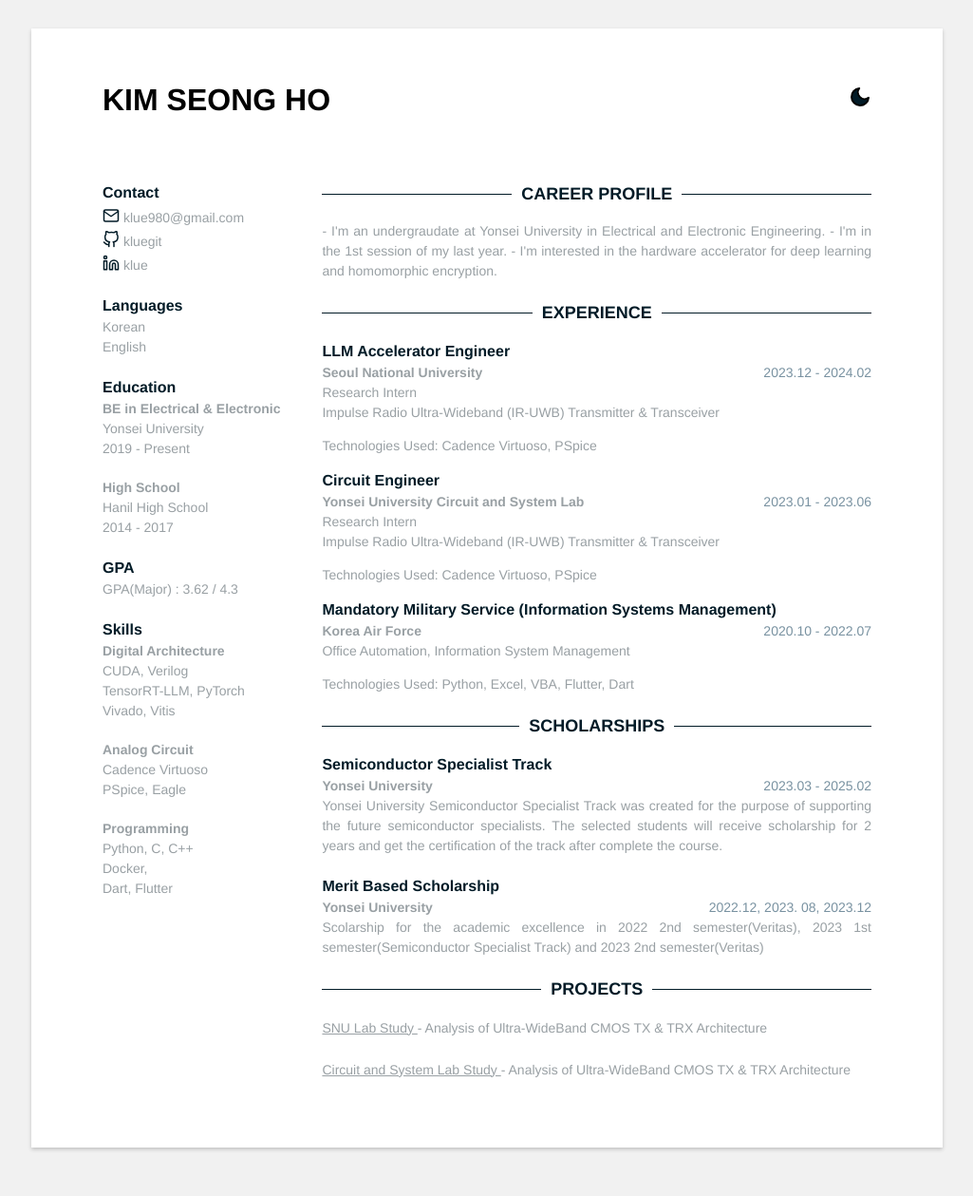
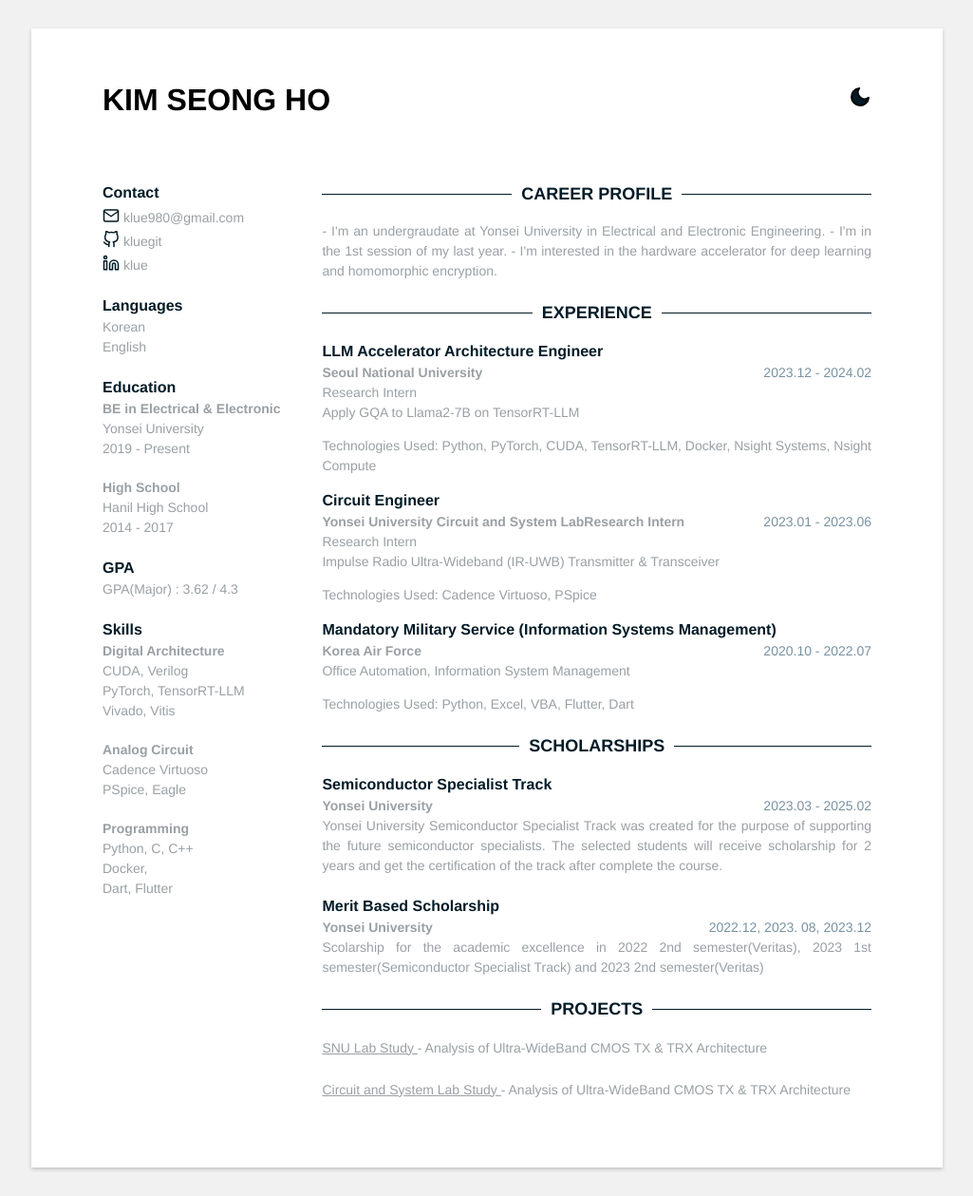
Before and after one commit to klue980/klue980.github.io, a Jekyll site: the page built from index.html, in a window 1280 px wide. Shown: the whole page at 95% size, without its empty margins (127-1152 px from the left). Built offline with Jekyll 4.4.1, drawn with Linux system fonts in a browser that asks for light colours; before the commit the page ends 1238 px from its top, so only the background shows below that.

Commit message:
check company line

```diff
--- a/_config.yml
+++ b/_config.yml
@@ -1,4 +1,4 @@
-title: Curriculum Vitae | Kim Seong Ho
+title: resume | Kim Seong Ho # Curriculum Vitae
 description:
 url:
 baseurl: ''
--- a/_data/data.yml
+++ b/_data/data.yml
@@ -31,7 +31,7 @@
   - category: Digital Architecture
     skill:
       - CUDA, Verilog
-      - TensorRT-LLM, PyTorch
+      - PyTorch, TensorRT-LLM
       - Vivado, Vitis
   - category: Analog Circuit
     skill:
@@ -51,18 +51,20 @@
 
 # Experience
 experience:
-  - role: LLM Accelerator Engineer
+  - role: LLM Accelerator Architecture Engineer
     time: 2023.12 - 2024.02
     company: Seoul National University
     details:
       - Research Intern
-      - Impulse Radio Ultra-Wideband (IR-UWB) Transmitter & Transceiver
+      - Apply GQA to Llama2-7B on TensorRT-LLM
     technologies_used: |
-      Cadence Virtuoso, PSpice
+      Python, PyTorch, CUDA, TensorRT-LLM, Docker, Nsight Systems, Nsight Compute
 
   - role: Circuit Engineer
     time: 2023.01 - 2023.06
-    company: Yonsei University Circuit and System Lab
+    company:
+      - Yonsei University Circuit and System Lab
+      - Research Intern
     details:
       - Research Intern
       - Impulse Radio Ultra-Wideband (IR-UWB) Transmitter & Transceiver
--- a/_sass/skins/black.scss
+++ b/_sass/skins/black.scss
@@ -1,7 +1,8 @@
 :root {
     --bg-color: #f1f1f1;
     --bg-color-cv: #ffffff;
-    --fg-color: #021b27; // subheader, role
+    --fg-color: #021b27; // title
+    --fg-color-sub: #021b27; // role, sub-header
     --fg-color-dark: #000000; // header
     --fg-color-body: #99a0a4; // body
     --fg-color-title-sm: #7992a1; // time
@@ -12,6 +13,7 @@
     --bg-color: #021b27;
     --bg-color-cv: #000000;
     --fg-color: #f1f1f1;
+    --fg-color-sub: #f1f1f1; // sub-header
     --fg-color-dark: #ffffff;
     --fg-color-body: #f1f1f1;
     --fg-color-title-sm: #7992a1; // time
```
